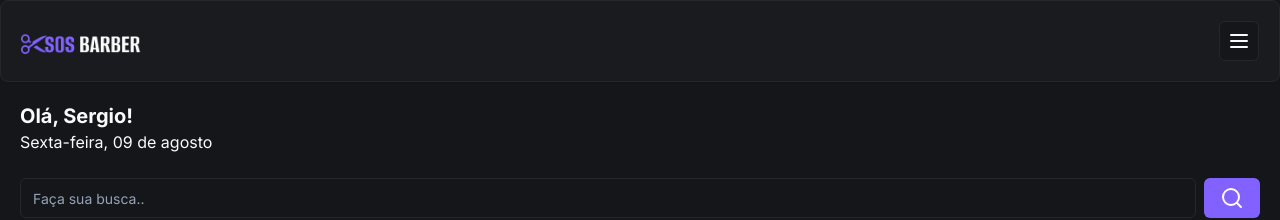
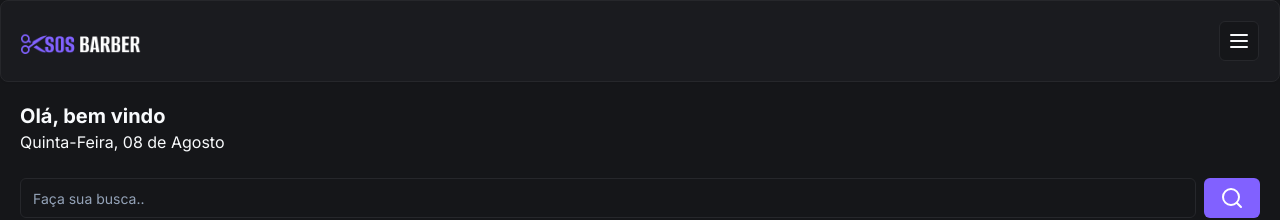
Before and after one commit to sergiosaruijr/project-sos-barber, a Next.js app: page / in a window 1280 px wide. Shown: the top 220 px of the page. Built offline with nearby package versions, Linux system fonts and the light colour scheme; no server answers; the database is empty.

Commit message:
feat: update welcome message

```diff
--- a/app/page.tsx
+++ b/app/page.tsx
@@ -9,6 +9,8 @@
 import Link from 'next/link'
 import { getServerSession } from 'next-auth'
 import { authOptions } from './_lib/auth'
+import { ptBR } from 'date-fns/locale'
+import { format } from 'date-fns'
 
 //TODO: receber agendamento como prop
 const Home = async () => {
@@ -47,8 +49,18 @@
       <Header />
       <div className="p-5">
         {/* Texto */}
-        <h2 className="text-xl font-bold">Olá, Sergio!</h2>
-        <p>Sexta-feira, 09 de agosto</p>
+        <h2 className="text-xl font-bold">
+          Olá, {session?.user ? session.user.name : "bem vindo"}
+        </h2>
+        <p>
+          <span className='capitalize'>
+            {format(new Date(), "EEEE, dd", {locale: ptBR,})}
+          </span>
+          <span>&nbsp;de&nbsp;</span>
+          <span className='capitalize'>
+            {format(new Date(), "MMMM", {locale: ptBR,})}
+          </span>
+        </p>
 
         {/* Busca */}
         <div className="mt-6">
```
